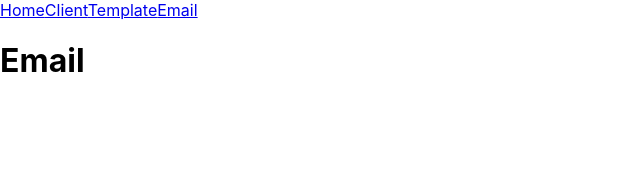
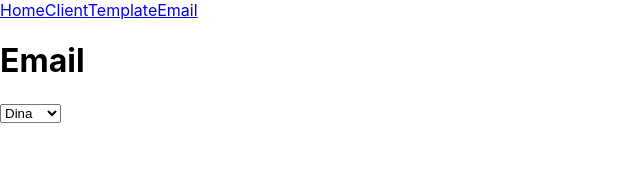
Before and after one commit to JSignature/phase2-project, a React (Create React App) app: page /email in a window 1280 px wide. Shown: the top 194 px of the page, without its empty margins (0-640 px from the left). Built offline with nearby package versions, Linux system fonts and the light colour scheme.

Commit message:
added select menu

```diff
--- a/src/Email.js
+++ b/src/Email.js
@@ -6,6 +6,10 @@ const Email = () => {
     <div>
       <NavBar />
       <h1>Email</h1>
+      <select name="clientFilter" id="">
+        <option value="Dina">Dina</option>
+        <option value="Jimmy">Jimmy</option>
+      </select>
     </div>
   )
 }
```
